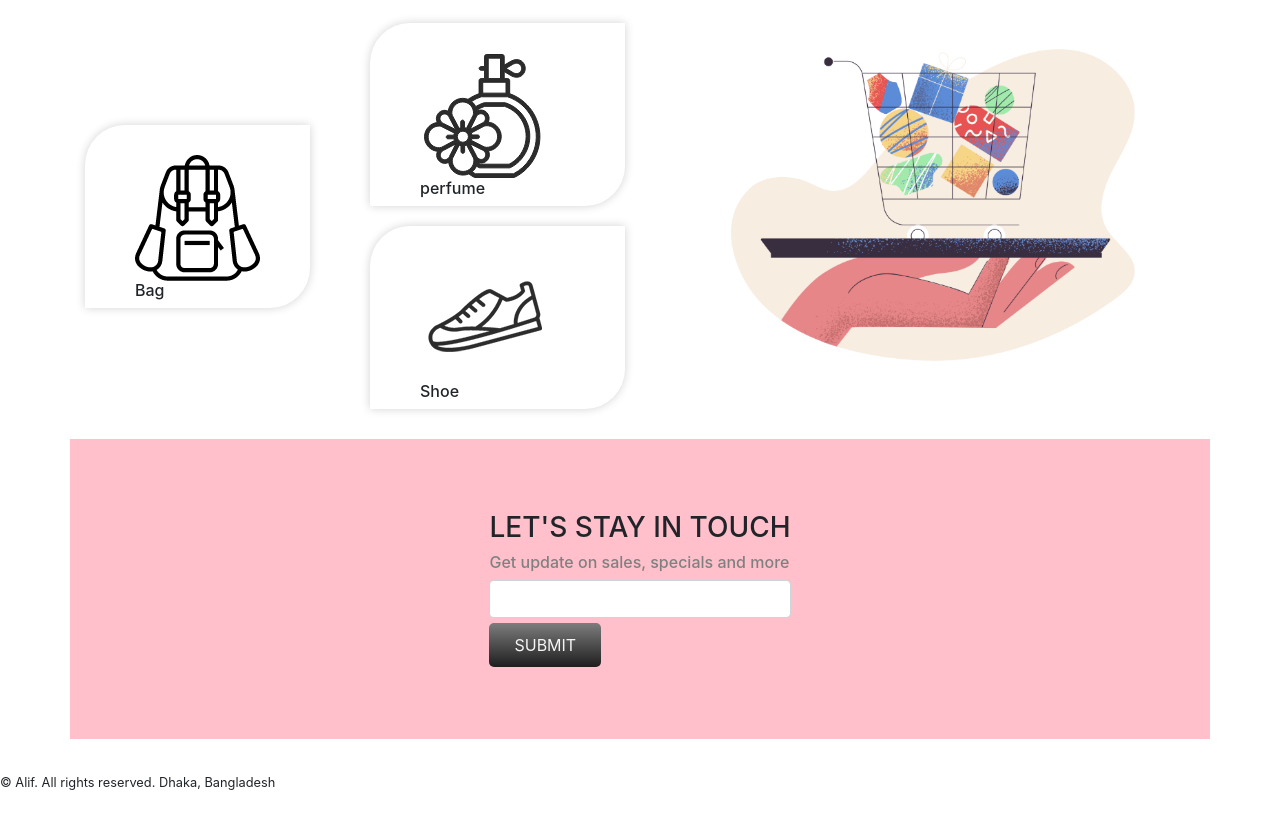
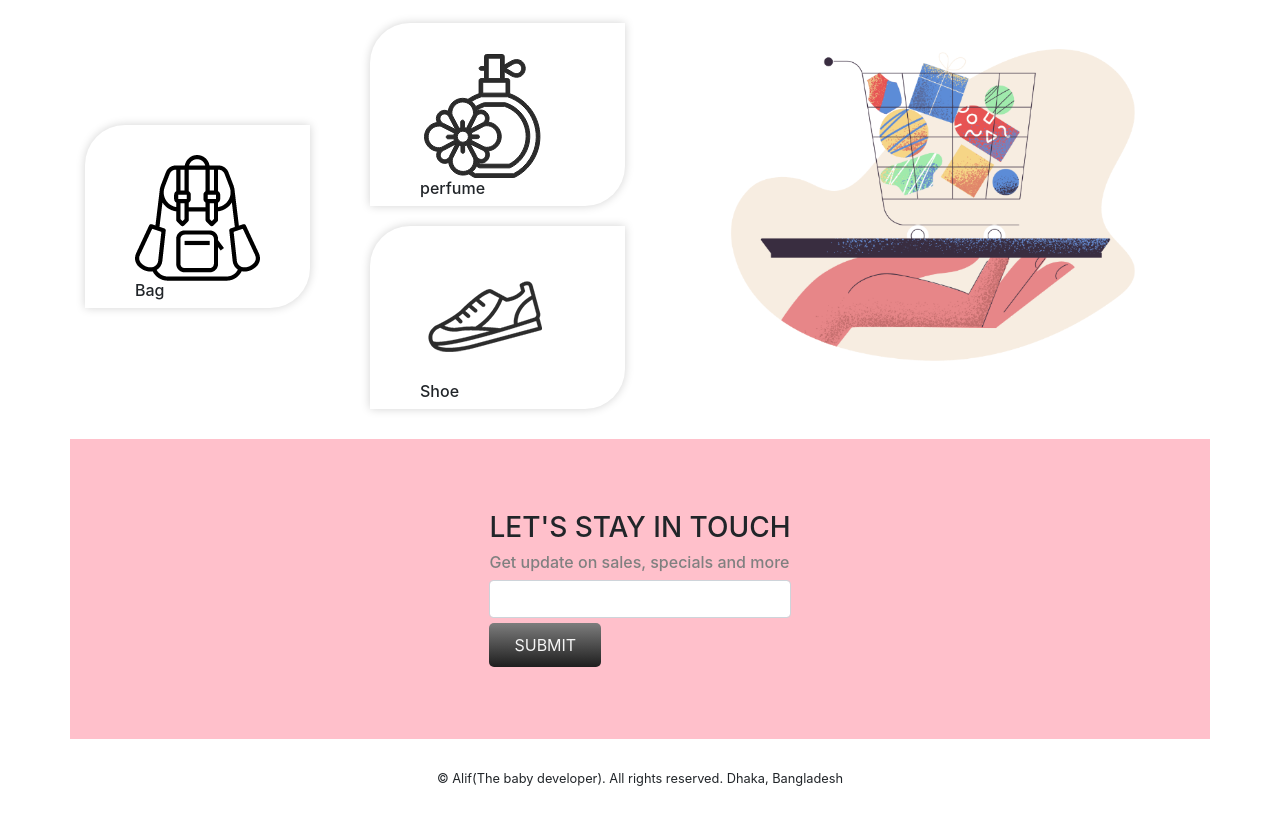
Before and after one commit to AlifAkash/Hot-gadgets, a plain HTML site: page index.html in a window 1280 px wide. Shown: the part 2192-3011 px from the top of the page. Before the commit the page ends 2985 px from the top, so only its background shows below. Drawn offline with nearby package versions, Linux system fonts and the light colour scheme.

Commit message:
Finally done

```diff
--- a/index.html
+++ b/index.html
@@ -225,8 +225,8 @@
       <button class="buy-new-btn">SUBMIT</button>
     </div>
   </div>
-  <footer>
-    <small>© Alif. All rights reserved. Dhaka, Bangladesh</small>
+  <footer class="container d-flex align-items-center justify-content-center">
+    <small class="copy-right">© Alif(The baby developer). All rights reserved. Dhaka, Bangladesh</small>
   </footer>
 
 
--- a/style.css
+++ b/style.css
@@ -71,3 +71,6 @@ hr{
 .pink-bg{
     background-color: pink;
 }
+.copy-right small{
+    text-align: center;
+}
```
